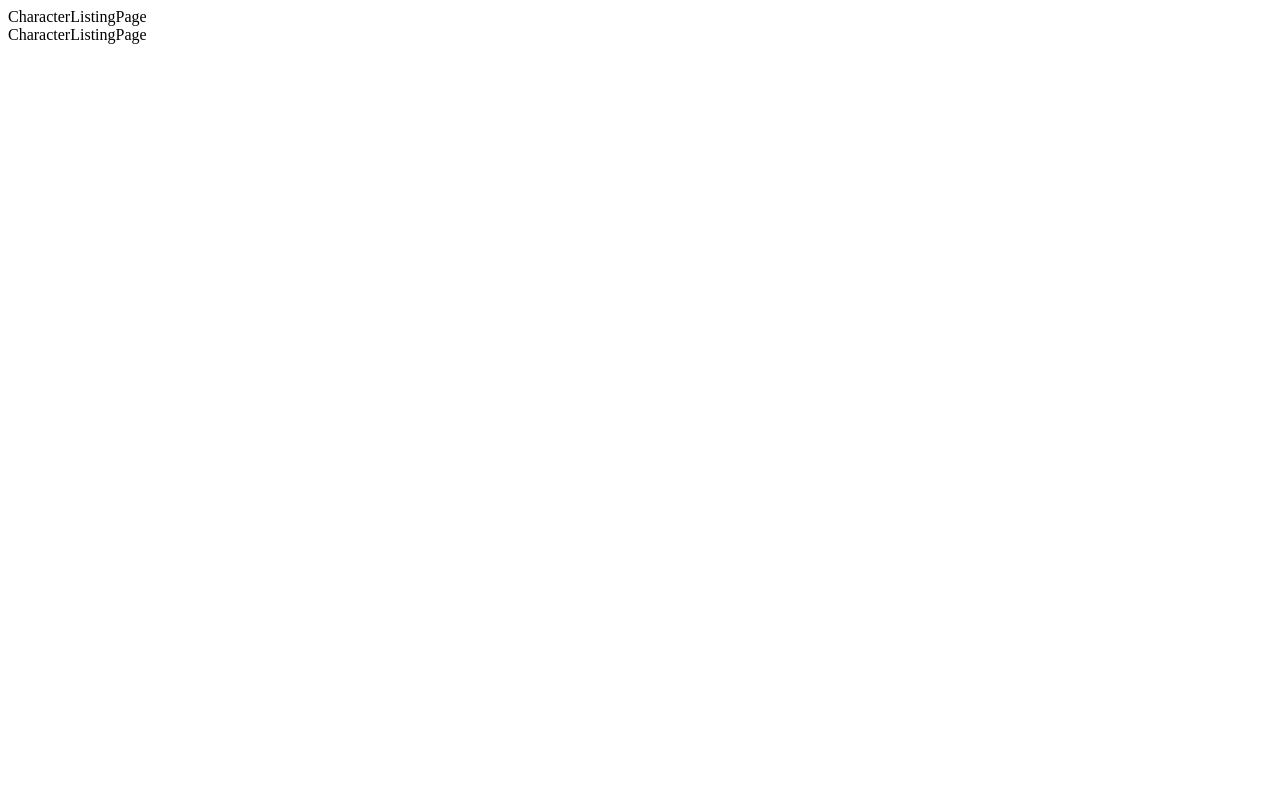
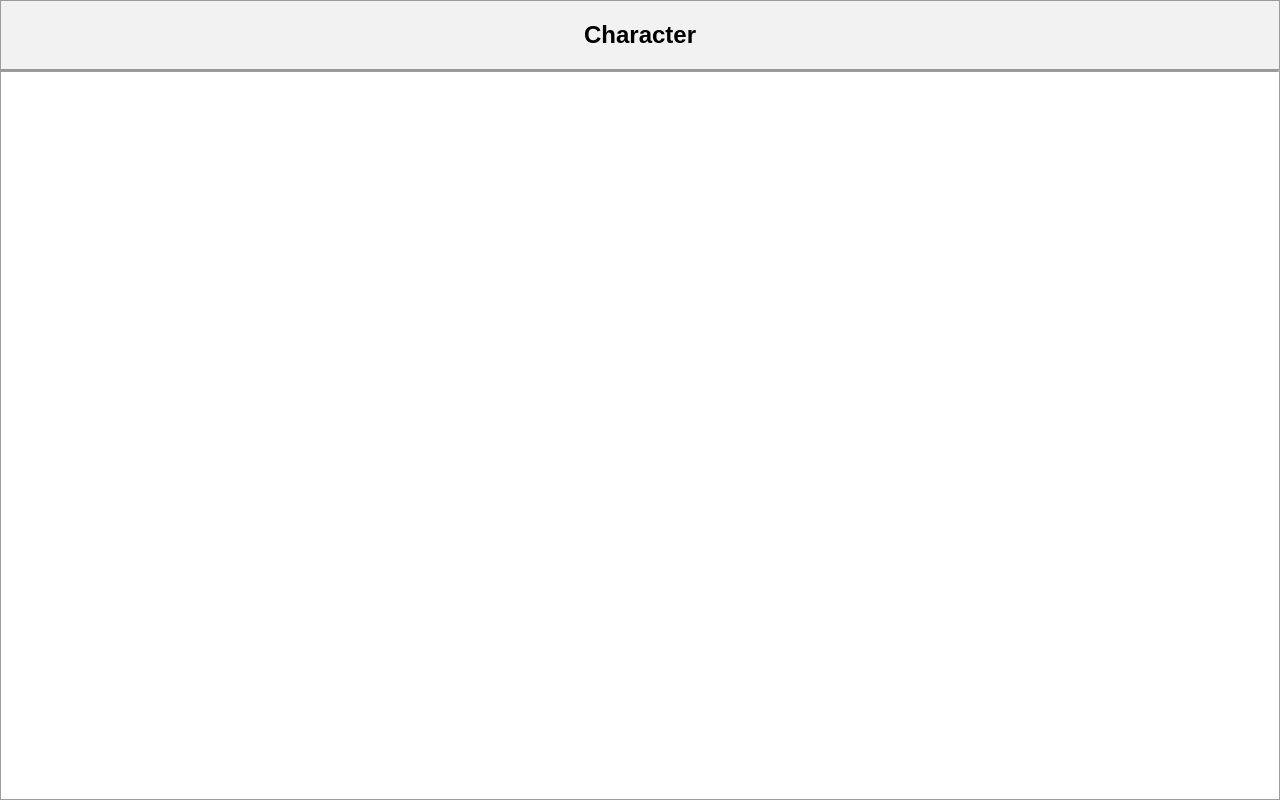
Before and after one commit to dheeraj-rs/Character-listing, a React (Vite) app: page / in a window 1280 px wide. Built offline with nearby package versions, Linux system fonts and the light colour scheme.

Commit message:
Add Header and index.css style

```diff
--- a/src/App.jsx
+++ b/src/App.jsx
@@ -1,11 +1,11 @@
-import CharacterDetailPage from "./pages/character-detail-page";
+// import CharacterDetailPage from "./pages/character-detail-page";
 import CharacterListingPage from "./pages/character-list-page";
 
 function App() {
   return (
     <>
       <CharacterListingPage />
-      <CharacterDetailPage />
+      {/* <CharacterDetailPage /> */}
     </>
   );
 }
--- /dev/null
+++ b/src/components/Header.jsx
@@ -0,0 +1,9 @@
+function Header() {
+  return (
+    <header>
+      <h2>Character</h2>
+    </header>
+  );
+}
+
+export default Header;
--- a/src/index.css
+++ b/src/index.css
@@ -0,0 +1,33 @@
+* {
+  margin: 0;
+  font-family: Arial, Helvetica, sans-serif;
+  box-sizing: border-box;
+}
+section {
+  border: 1px solid #50505090;
+  height: 100dvh;
+  overflow: hidden;
+}
+
+main {
+  height: 100%;
+}
+
+header {
+  text-align: center;
+  font-weight: 100;
+  padding: 20px 20px;
+  border-bottom: 1px solid #50505090;
+  background-color: #f2f2f2;
+}
+
+hr {
+  border-bottom: 1px solid #50505090;
+}
+
+@media (max-width: 768px) {
+  section {
+    border: 1px solid #50505090;
+    height: auto;
+  }
+}
--- a/src/pages/character-list-page/index.jsx
+++ b/src/pages/character-list-page/index.jsx
@@ -1,8 +1,14 @@
-import "../../styles/CharacterListingPage.css"
+import Header from "../../components/Header";
+import "../../styles/CharacterListingPage.css";
 function CharacterListingPage() {
   return (
-    <div>CharacterListingPage</div>
-  )
+    <section>
+      <main>
+       <Header/>
+        <hr />
+      </main>
+    </section>
+  );
 }
 
-export default CharacterListingPage
+export default CharacterListingPage;
```
